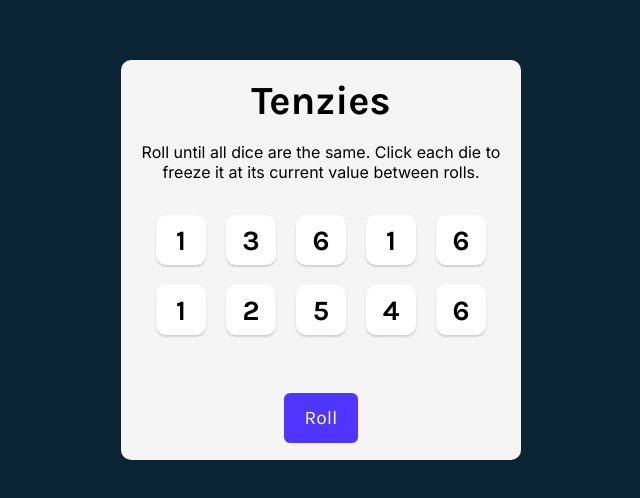
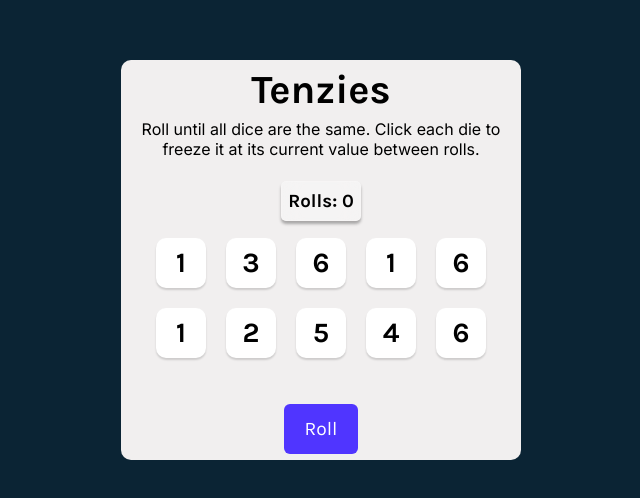
Before and after one commit to Shivamkr0724/Tenzies-Game, a React (Vite) app: page / in a window 1280 px wide. Shown: the part 140-638 px from the top of the page, without its empty margins (319-959 px from the left). Built offline with nearby package versions, Linux system fonts and the light colour scheme.

Commit message:
add count feature

```diff
--- a/src/App.jsx
+++ b/src/App.jsx
@@ -6,6 +6,7 @@ import ReactConfetti from "react-confetti";
 export default function App(){
 
   const [dice , setDice] = useState(() => getAllNewDice());
+  const [count , setCount] = useState(0);
   const buttonRef = useRef(null)
 
    const GameWon = dice.every(die => die.isHeld) &&
@@ -29,6 +30,7 @@ export default function App(){
 
 
     function rollDice(){
+      setCount(prev => GameWon ? prev=0 : prev + 1)
       if(!GameWon){
         setDice(oldDice =>
                    oldDice.map(die =>
@@ -66,11 +68,15 @@ export default function App(){
   return(
    <main>
     {GameWon && <ReactConfetti />}
-      <div aria-live="polite" className="sr-only">
-          {GameWon && <p>Congratulations! You won! Press "New Game" to start again.</p>}
-      </div>
      <h1 className="title">Tenzies</h1>
-            <p className="instructions">Roll until all dice are the same. Click each die to freeze it at its current value between rolls.</p>
+        <p className="instructions">
+           Roll until all dice are the same. Click each die to freeze it at its current value between rolls.
+        </p>
+        <div className="count">
+          <h3 >{`Rolls: ${count}`}</h3>
+        </div>
+
+
     <div className="die-container">
      {diceElement}
     </div>
--- a/src/index.css
+++ b/src/index.css
@@ -22,7 +22,7 @@ div#root {
 }
 
 main {
-    background-color: #F5F5F5;
+    background-color: #f1efef;
     height: 100%;
     border-radius: 10px;
     display: flex;
@@ -42,6 +42,21 @@ main {
     font-weight: 400;
     margin-top: 0;
     text-align: center;
+}
+
+.count{
+    display: flex;
+    justify-content: center;
+    align-items: center;
+    width: 80px;
+    height: 40px;
+    background: rgba(255, 255, 255, 0.3); /* Semi-transparent black */
+    backdrop-filter: blur(10px);    /* Blur effect */
+    -webkit-backdrop-filter: blur(10px);
+     border: 1px solid rgba(255, 255, 255, 0.2);
+     box-shadow: 0 3px 3px rgba(0, 0, 0, 0.3);
+    border-radius: 5px;
+    margin-bottom: 10px;
 }
 
 .die-container{
```
